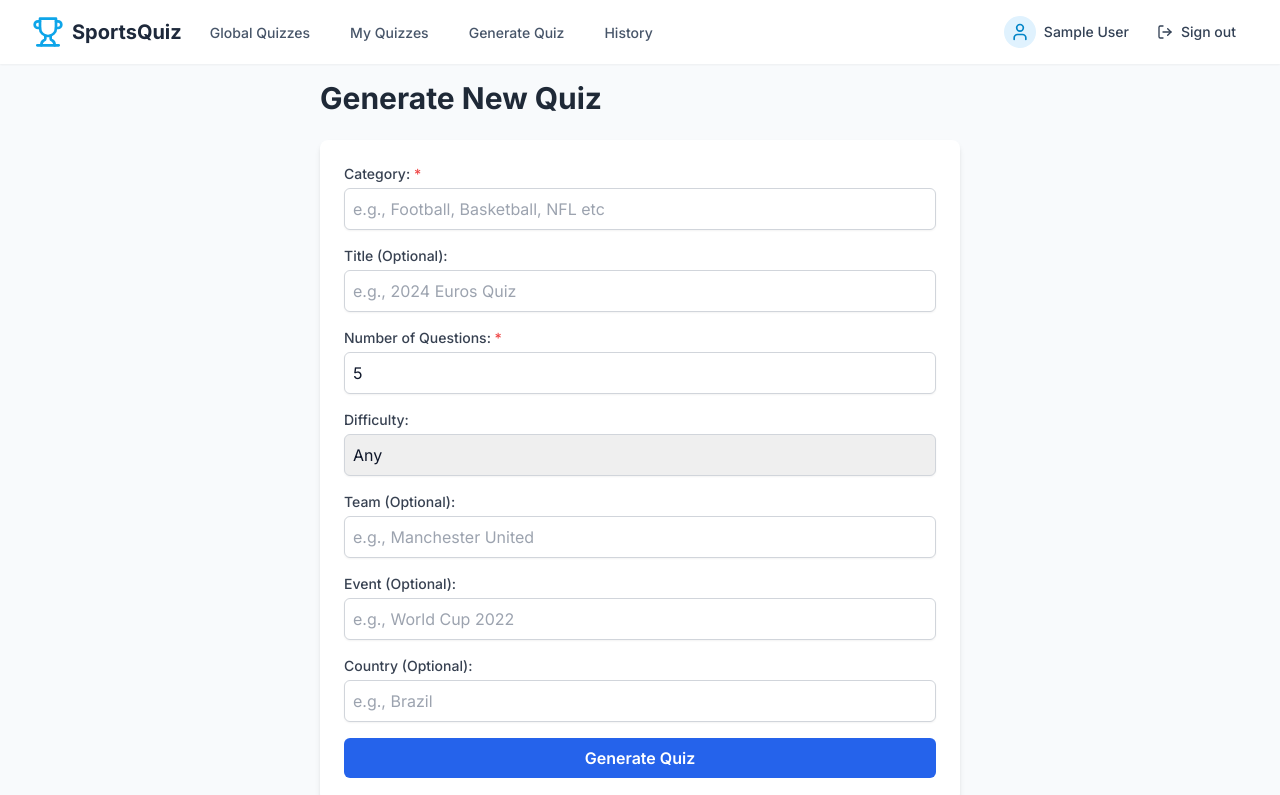
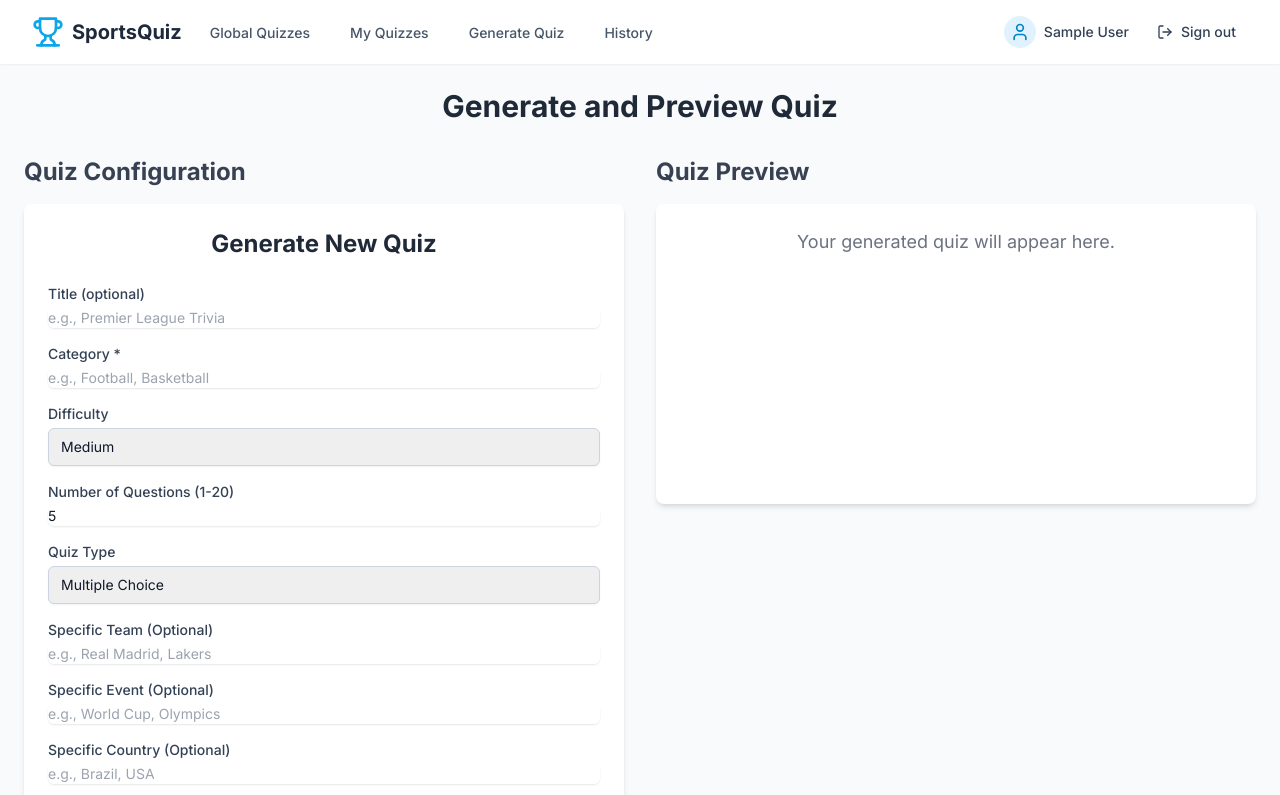
Before and after one commit to framuigai/sportsquizapp, a React (Vite) app: page /generate-quiz in a window 1280 px wide. Shown: the top 795 px of the page. Built offline with nearby package versions, Linux system fonts and the light colour scheme; no server answers; the database is empty; sample sign-in values are in the browser's storage.

Commit message:
Added 2 column layout

```diff
--- a/src/pages/GenerateQuizPage.tsx
+++ b/src/pages/GenerateQuizPage.tsx
@@ -1,227 +1,143 @@
 // src/pages/GenerateQuizPage.tsx
 import React, { useState } from 'react';
-import { useQuizStore } from '../store/quizStore';
-import { Quiz } from '../types'; // Assuming your Quiz type is defined in '../types'
-import { useNavigate } from 'react-router-dom'; // Assuming you're using React Router for navigation
+import { useNavigate } from 'react-router-dom';
+import { AlertCircle } from 'lucide-react'; // For error icons, consistent with other UI
+import QuizForm from '../components/admin/QuizForm'; // ⭐ Import the refactored QuizForm
+import QuizPlayer from '../components/quiz/QuizPlayer'; // ⭐ Import QuizPlayer for the preview
+import { Quiz } from '../types'; // Import Quiz type
+import { useQuizStore } from '../store/quizStore'; // To use saveQuiz, and potentially global loading/error
 
 const GenerateQuizPage: React.FC = () => {
   const navigate = useNavigate();
-  const generateQuiz = useQuizStore((state) => state.generateQuiz);
-  const loading = useQuizStore((state) => state.loading);
-  const error = useQuizStore((state) => state.error);
+  // We'll manage the generatedQuiz, loading, and error states directly in this page
+  // because QuizForm will now pass them up via props and its own internal state.
+  const [generatedQuiz, setGeneratedQuiz] = useState<Quiz | null>(null);
+  const [isGenerating, setIsGenerating] = useState<boolean>(false);
+  const [generationError, setGenerationError] = useState<string | null>(null);
+
   const saveQuiz = useQuizStore((state) => state.saveQuiz); // Function to save the generated quiz
 
-  // State for form inputs, ensuring 'category' is initialized as a string
-  const [category, setCategory] = useState<string>('');
-  const [numberOfQuestions, setNumberOfQuestions] = useState<number>(5);
-  const [difficulty, setDifficulty] = useState<'easy' | 'medium' | 'hard' | undefined>(undefined);
-  const [title, setTitle] = useState<string>('');
-  // Add states for other optional filters if you use them in the form
-  const [team, setTeam] = useState<string>('');
-  const [event, setEvent] = useState<string>('');
-  const [country, setCountry] = useState<string>('');
+  // This callback will be passed to QuizForm
+  const handleQuizGenerated = (quiz: Quiz) => {
+    setGeneratedQuiz(quiz);
+    setIsGenerating(false); // Generation is complete
+    setGenerationError(null); // Clear any previous errors
+  };
 
-  const [generatedQuiz, setGeneratedQuiz] = useState<Quiz | null>(null);
+  // This function is for handling errors that might bubble up from QuizForm
+  // or for the initial state of the generation process
+  // NOTE: For now, QuizForm internally manages its own loading/error,
+  // but if you want to set these at the page level before generation, you'd call this.
+  const handleGenerationStart = () => {
+    setIsGenerating(true);
+    setGenerationError(null);
+    setGeneratedQuiz(null); // Clear previous quiz when new generation starts
+  };
 
-  const handleSubmit = async (e: React.FormEvent) => {
-    e.preventDefault();
-    // Basic client-side validation for category
-    if (!category.trim()) { // .trim() ensures it's not just whitespace
-      alert('Please enter a category to generate the quiz.');
+  const handleGenerationError = (errorMessage: string) => {
+    setIsGenerating(false);
+    setGenerationError(errorMessage);
+    setGeneratedQuiz(null); // Clear quiz if there's an error
+  };
+
+  const handleSaveGeneratedQuiz = async () => {
+    if (!generatedQuiz) {
+      setGenerationError('No quiz to save. Please generate one first.');
       return;
     }
 
     try {
-      // Call generateQuiz with the correct type for filter.category
-      const quiz = await generateQuiz({
-        category: category, // This is now guaranteed to be a string
-        numberOfQuestions: numberOfQuestions,
-        difficulty: difficulty,
-        title: title.trim() === '' ? undefined : title.trim(), // Pass undefined if empty
-        team: team.trim() === '' ? undefined : team.trim(),
-        event: event.trim() === '' ? undefined : event.trim(),
-        country: country.trim() === '' ? undefined : country.trim(),
-        // visibility is usually not set by the client for generation,
-        // it's handled by the Cloud Function based on user roles.
-      });
-      setGeneratedQuiz(quiz);
-      alert('Quiz generated successfully!');
-
-      // Optionally, if the cloud function doesn't save it automatically,
-      // you can offer to save it here, or call saveQuiz directly.
-      // For this example, we'll keep the separate "Save Generated Quiz" button.
-
-    } catch (err: any) {
-      console.error('Failed to generate quiz:', err);
-      // The error message from the store will be displayed via the `error` state
+      // The saveQuiz function in your store likely takes the full Quiz object
+      await saveQuiz(generatedQuiz);
+      alert('Generated quiz saved to Firestore!');
+      setGeneratedQuiz(null); // Clear the preview after saving
+      // Optionally navigate to a page showing saved quizzes
+      navigate('/admin/quizzes'); // Example path
+    } catch (saveError: any) {
+      console.error('Error saving generated quiz:', saveError);
+      setGenerationError(saveError.message || 'Failed to save generated quiz.');
     }
   };
 
-  const handleSaveGeneratedQuiz = async () => {
+  const handlePlayGeneratedQuiz = () => {
     if (generatedQuiz) {
-      try {
-        await saveQuiz(generatedQuiz);
-        alert('Generated quiz saved to Firestore!');
-        // After saving, you might want to clear the form or navigate
-        setGeneratedQuiz(null); // Clear the preview
-        setCategory(''); // Reset form fields
-        setNumberOfQuestions(5);
-        setDifficulty(undefined);
-        setTitle('');
-        setTeam('');
-        setEvent('');
-        setCountry('');
-        navigate('/admin/quizzes'); // Navigate to a list of quizzes, for example
-      } catch (saveError) {
-        console.error('Error saving generated quiz:', saveError);
-        alert('Failed to save generated quiz.');
-      }
+      // Navigate to the /quiz/:id page to play the generated quiz
+      // The QuizPlayer on that page will fetch the quiz by ID
+      navigate(`/quiz/${generatedQuiz.id}`);
+    } else {
+      setGenerationError('No quiz to play. Please generate one first.');
     }
   };
 
   return (
-    <div className="container mx-auto p-4 max-w-2xl">
-      <h1 className="text-3xl font-bold text-gray-800 mb-6">Generate New Quiz</h1>
+    <div className="container mx-auto p-6">
+      <h1 className="text-3xl font-bold text-gray-800 mb-8 text-center">Generate and Preview Quiz</h1>
 
-      <form onSubmit={handleSubmit} className="bg-white p-6 rounded-lg shadow-md space-y-4">
-        <div>
-          <label htmlFor="category" className="block text-sm font-medium text-gray-700 mb-1">
-            Category: <span className="text-red-500">*</span>
-          </label>
-          <input
-            type="text"
-            id="category"
-            value={category}
-            onChange={(e) => setCategory(e.target.value)}
-            required // HTML5 validation for required field
-            className="mt-1 block w-full border border-gray-300 rounded-md shadow-sm p-2 focus:ring-blue-500 focus:border-blue-500"
-            placeholder="e.g., Football, Basketball, NFL etc"
+      {/* Two-Column Layout */}
+      <div className="flex flex-col md:flex-row gap-8">
+        {/* Left Column: Quiz Generation Form */}
+        <div className="md:w-1/2">
+          <h2 className="text-2xl font-bold text-gray-700 mb-4">Quiz Configuration</h2>
+          <QuizForm
+            onQuizGenerated={handleQuizGenerated}
+            isGenerating={isGenerating} // Pass loading state to QuizForm
+            generationError={generationError} // Pass error state to QuizForm
+            // QuizForm manages its own submission and loading/error states,
+            // this page mostly reacts to its `onQuizGenerated` callback.
+            // `isGenerating` and `generationError` props are for QuizForm to display them
+            // based on the parent's external control.
           />
         </div>
 
-        <div>
-          <label htmlFor="title" className="block text-sm font-medium text-gray-700 mb-1">
-            Title (Optional):
-          </label>
-          <input
-            type="text"
-            id="title"
-            value={title}
-            onChange={(e) => setTitle(e.target.value)}
-            className="mt-1 block w-full border border-gray-300 rounded-md shadow-sm p-2 focus:ring-blue-500 focus:border-blue-500"
-            placeholder="e.g., 2024 Euros Quiz"
-          />
+        {/* Right Column: Quiz Preview */}
+        <div className="md:w-1/2">
+          <h2 className="text-2xl font-bold text-gray-700 mb-4">Quiz Preview</h2>
+          <div className="bg-white p-6 rounded-lg shadow-md min-h-[300px] flex flex-col justify-between">
+            {isGenerating && (
+              <div className="flex items-center justify-center h-full text-blue-600 text-lg">
+                <AlertCircle className="h-6 w-6 mr-2 animate-spin" />
+                Generating quiz...
               </div>
-
-        <div>
-          <label htmlFor="numberOfQuestions" className="block text-sm font-medium text-gray-700 mb-1">
-            Number of Questions: <span className="text-red-500">*</span>
-          </label>
-          <input
-            type="number"
-            id="numberOfQuestions"
-            value={numberOfQuestions}
-            onChange={(e) => setNumberOfQuestions(parseInt(e.target.value, 10) || 1)} // Ensure it's a number, default to 1
-            min="1"
-            max="20" // Optional: set a max number of questions
-            required
-            className="mt-1 block w-full border border-gray-300 rounded-md shadow-sm p-2 focus:ring-blue-500 focus:border-blue-500"
-          />
-        </div>
-
-        <div>
-          <label htmlFor="difficulty" className="block text-sm font-medium text-gray-700 mb-1">
-            Difficulty:
-          </label>
-          <select
-            id="difficulty"
-            value={difficulty || ''} // Handle undefined for initial render of select
-            onChange={(e) => setDifficulty(e.target.value as 'easy' | 'medium' | 'hard' | undefined)}
-            className="mt-1 block w-full border border-gray-300 rounded-md shadow-sm p-2 focus:ring-blue-500 focus:border-blue-500"
-          >
-            <option value="">Any</option>
-            <option value="easy">Easy</option>
-            <option value="medium">Medium</option>
-            <option value="hard">Hard</option>
-          </select>
-        </div>
-
-        <div>
-          <label htmlFor="team" className="block text-sm font-medium text-gray-700 mb-1">
-            Team (Optional):
-          </label>
-          <input
-            type="text"
-            id="team"
-            value={team}
-            onChange={(e) => setTeam(e.target.value)}
-            className="mt-1 block w-full border border-gray-300 rounded-md shadow-sm p-2 focus:ring-blue-500 focus:border-blue-500"
-            placeholder="e.g., Manchester United"
-          />
-        </div>
-
-        <div>
-          <label htmlFor="event" className="block text-sm font-medium text-gray-700 mb-1">
-            Event (Optional):
-          </label>
-          <input
-            type="text"
-            id="event"
-            value={event}
-            onChange={(e) => setEvent(e.target.value)}
-            className="mt-1 block w-full border border-gray-300 rounded-md shadow-sm p-2 focus:ring-blue-500 focus:border-blue-500"
-            placeholder="e.g., World Cup 2022"
-          />
-        </div>
-
-        <div>
-          <label htmlFor="country" className="block text-sm font-medium text-gray-700 mb-1">
-            Country (Optional):
-          </label>
-          <input
-            type="text"
-            id="country"
-            value={country}
-            onChange={(e) => setCountry(e.target.value)}
-            className="mt-1 block w-full border border-gray-300 rounded-md shadow-sm p-2 focus:ring-blue-500 focus:border-blue-500"
-            placeholder="e.g., Brazil"
-          />
-        </div>
-
-        <button
-          type="submit"
-          className="w-full px-4 py-2 bg-blue-600 text-white font-semibold rounded-md hover:bg-blue-700 focus:outline-none focus:ring-2 focus:ring-blue-500 focus:ring-offset-2 disabled:bg-blue-400"
-          disabled={loading}
-        >
-          {loading ? 'Generating...' : 'Generate Quiz'}
-        </button>
-      </form>
-
-      {error && (
-        <p className="text-red-600 bg-red-100 p-3 rounded-md mt-4 border border-red-200">
-          Error: {error}
-        </p>
             )}
 
-      {generatedQuiz && (
-        <div className="mt-8 p-6 bg-green-50 border border-green-200 rounded-lg shadow-md">
-          <h2 className="text-2xl font-semibold text-green-800 mb-4">Generated Quiz Preview</h2>
-          <div className="space-y-2 text-gray-700">
-            <p><strong>Title:</strong> {generatedQuiz.title || 'N/A'}</p>
-            <p><strong>Category:</strong> {generatedQuiz.category}</p>
-            <p><strong>Difficulty:</strong> {generatedQuiz.difficulty || 'N/A'}</p>
-            <p><strong>Questions:</strong> {generatedQuiz.questions.length}</p>
-            <p><strong>Created By:</strong> {generatedQuiz.createdBy}</p>
-            <p><strong>Visibility:</strong> {generatedQuiz.visibility}</p>
+            {generationError && !isGenerating && (
+              <div className="p-4 bg-red-50 border border-red-200 text-red-800 rounded-md flex items-center h-full">
+                <AlertCircle className="h-5 w-5 mr-3 flex-shrink-0" />
+                <span>Error: {generationError}</span>
               </div>
+            )}
+
+            {!generatedQuiz && !isGenerating && !generationError && (
+              <div className="flex items-center justify-center h-full text-gray-500 text-lg">
+                Your generated quiz will appear here.
+              </div>
+            )}
+
+            {generatedQuiz && !isGenerating && !generationError && (
+              <>
+                {/* ⭐ MODIFIED: Pass generatedQuiz as quizData to match QuizPlayer's prop name */}
+                {/* Also remove showResultsImmediately if QuizPlayer doesn't explicitly use it for the main flow */}
+                <QuizPlayer quizData={generatedQuiz} />
+                {/* Action buttons for the generated quiz */}
+                <div className="mt-6 flex flex-col sm:flex-row gap-4 justify-end">
+                  <button
+                    onClick={handlePlayGeneratedQuiz}
+                    className="px-6 py-2 bg-blue-600 text-white font-semibold rounded-md hover:bg-blue-700 focus:outline-none focus:ring-2 focus:ring-blue-500 focus:ring-offset-2"
+                  >
+                    Play Quiz
+                  </button>
                   <button
                     onClick={handleSaveGeneratedQuiz}
-            className="mt-6 px-5 py-2 bg-green-700 text-white font-semibold rounded-md hover:bg-green-800 focus:outline-none focus:ring-2 focus:ring-green-500 focus:ring-offset-2"
+                    className="px-6 py-2 bg-green-700 text-white font-semibold rounded-md hover:bg-green-800 focus:outline-none focus:ring-2 focus:ring-green-500 focus:ring-offset-2"
                   >
-            Save Generated Quiz
+                    Save to My Quizzes
                   </button>
                 </div>
+              </>
             )}
+          </div>
+        </div>
+      </div>
     </div>
   );
 };
```
Lines whose indentation alone changed are shown as unchanged.
